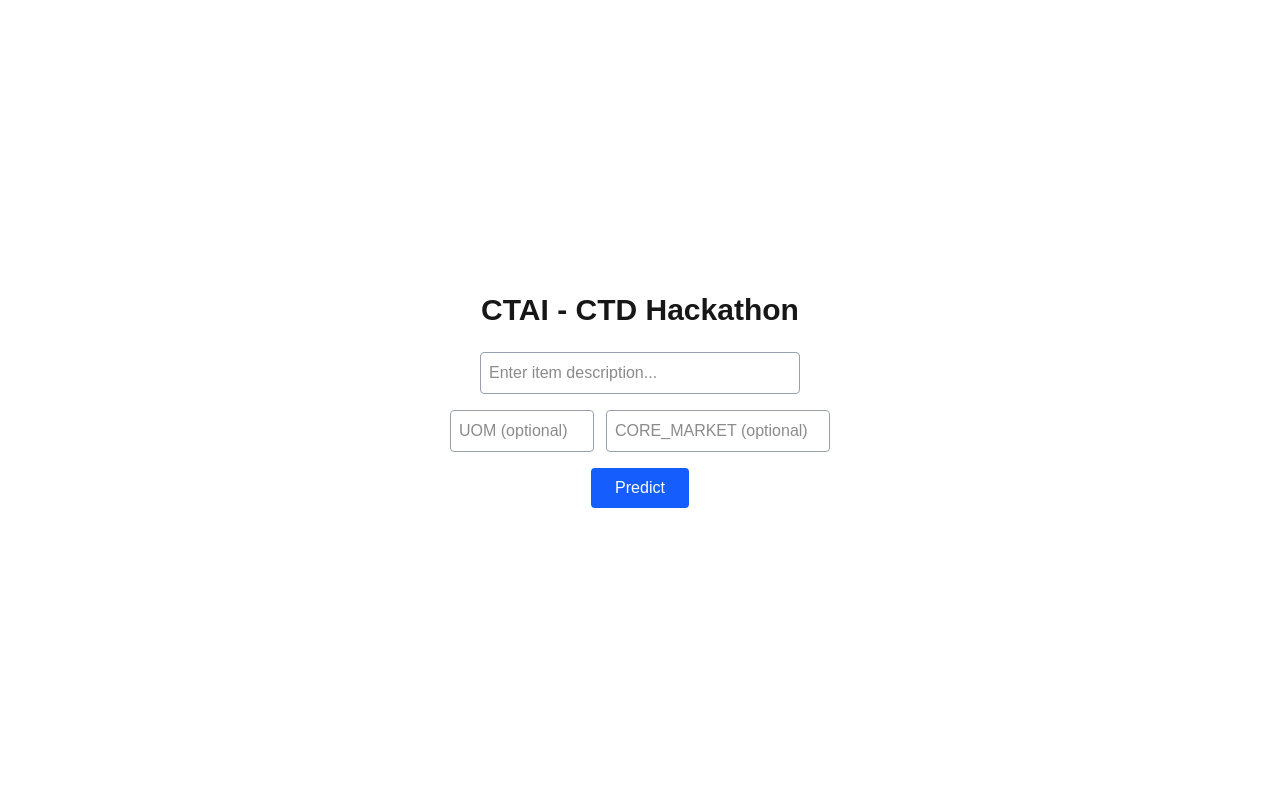
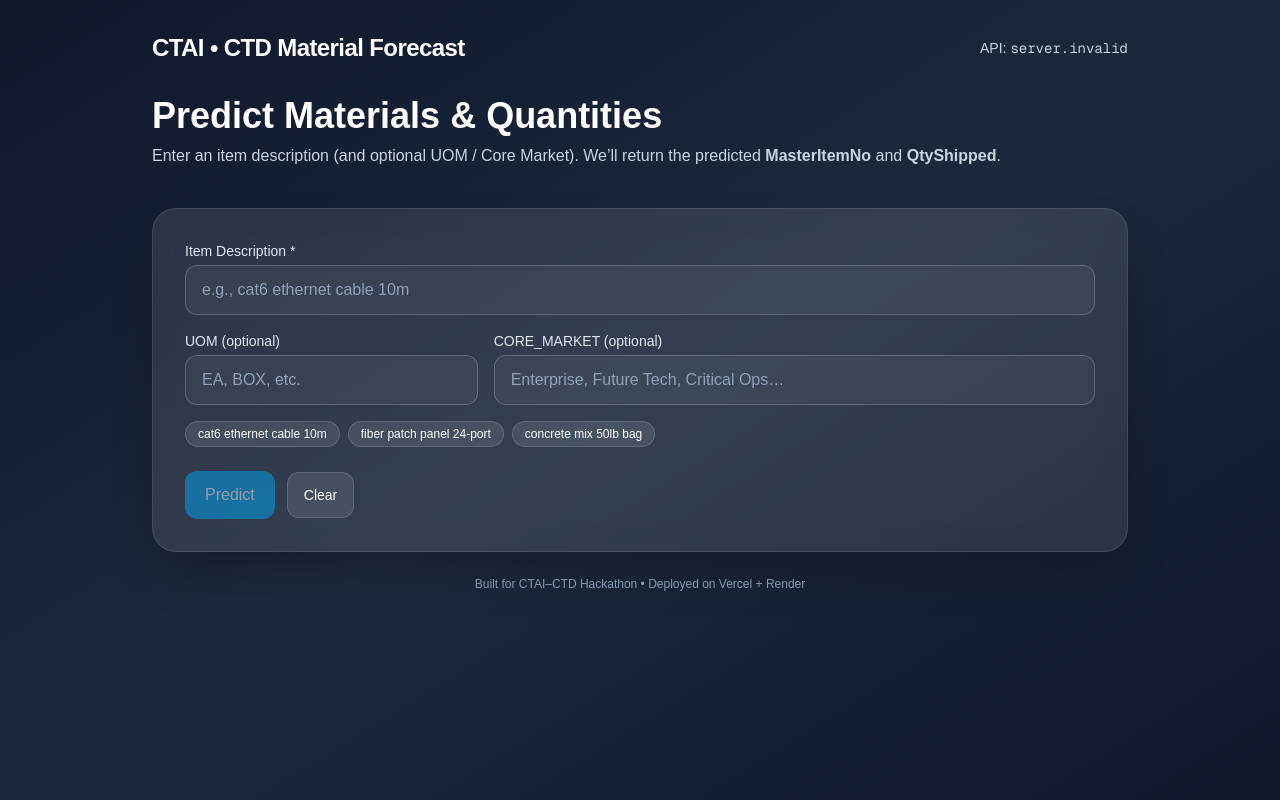
Before and after one commit to samiulabir201/CTAI-CTD-Hackathon_frontend, a Next.js app in the folder frontend/: page / in a window 1280 px wide. Built offline with nearby package versions, Linux system fonts and the light colour scheme; no server answers.

Commit message:
trying better fornt-end design

```diff
--- a/frontend/src/app/page.js
+++ b/frontend/src/app/page.js
@@ -1,12 +1,19 @@
 "use client";
-import { useState } from "react";
+import { useState, useMemo } from "react";
 
-// Base API URL: prefer env var, fallback to same-origin (useful locally)
+// Prefer env var, fall back to same-origin (good for local dev)
 const API_BASE =
   process.env.NEXT_PUBLIC_API_URL ||
   (typeof window !== "undefined" ? window.location.origin.replace(/\/$/, "") : "");
 
-console.log("API_BASE:", API_BASE);
+function Spinner() {
+  return (
+    <svg className="animate-spin h-5 w-5" viewBox="0 0 24 24" aria-hidden="true">
+      <circle className="opacity-25" cx="12" cy="12" r="10" stroke="currentColor" strokeWidth="4"/>
+      <path className="opacity-75" fill="currentColor" d="M4 12a8 8 0 018-8v4a4 4 0 00-4 4H4z"/>
+    </svg>
+  );
+}
 
 export default function Home() {
   const [desc, setDesc] = useState("");
@@ -14,9 +21,19 @@ export default function Home() {
   const [coreMarket, setCoreMarket] = useState("");
   const [result, setResult] = useState(null);
   const [loading, setLoading] = useState(false);
+  const [err, setErr] = useState("");
 
+  const canSubmit = useMemo(() => desc.trim().length > 0 && !loading, [desc, loading]);
+
+  const examples = [
+    { d: "cat6 ethernet cable 10m", u: "EA", c: "Enterprise" },
+    { d: "fiber patch panel 24-port", u: "EA", c: "Critical Ops" },
+    { d: "concrete mix 50lb bag", u: "EA", c: "Future Tech" },
+  ];
 
   const predict = async () => {
+    setErr("");
+    setResult(null);
     setLoading(true);
     try {
       const res = await fetch(`${API_BASE}/predict`, {
@@ -28,80 +45,164 @@ export default function Home() {
           core_market: coreMarket || null,
         }),
       });
-
       if (!res.ok) {
         const txt = await res.text();
-        throw new Error(`HTTP ${res.status} ${res.statusText}: ${txt}`);
+        throw new Error(`HTTP ${res.status}: ${txt}`);
       }
-
       const data = await res.json();
       setResult(data);
     } catch (e) {
-      setResult({ error: String(e) });
+      setErr(String(e?.message || e));
     } finally {
       setLoading(false);
     }
   };
 
+  const fillExample = (ex) => {
+    setDesc(ex.d); setUom(ex.u); setCoreMarket(ex.c);
+    setResult(null); setErr("");
+  };
+
   return (
-    <main className="flex flex-col items-center justify-center min-h-screen p-8 gap-4">
-      <h1 className="text-3xl font-bold mb-2">CTAI - CTD Hackathon</h1>
+    <main className="min-h-svh bg-gradient-to-br from-slate-900 via-slate-800 to-slate-900 text-white">
+      {/* Header */}
+      <header className="mx-auto max-w-5xl px-6 py-8 flex items-center justify-between">
+        <h1 className="text-xl sm:text-2xl font-semibold tracking-tight">
+          CTAI • CTD Material Forecast
+        </h1>
+        <span className="text-xs sm:text-sm text-slate-300">
+          API: <code className="font-mono">{API_BASE.replace(/^https?:\/\//, "")}</code>
+        </span>
+      </header>
 
+      {/* Hero */}
+      <section className="mx-auto max-w-5xl px-6 pb-4">
+        <div className="mb-6">
+          <h2 className="text-3xl sm:text-4xl font-bold">Predict Materials & Quantities</h2>
+          <p className="mt-2 text-slate-300">
+            Enter an item description (and optional UOM / Core Market). We’ll return the predicted
+            <span className="font-semibold"> MasterItemNo</span> and <span className="font-semibold">QtyShipped</span>.
+          </p>
+        </div>
+      </section>
+
+      {/* Card */}
+      <section className="mx-auto max-w-5xl px-6 pb-16">
+        <div className="rounded-3xl bg-white/10 backdrop-blur-md border border-white/10 shadow-2xl p-6 sm:p-8">
+          {/* Inputs */}
+          <div className="grid grid-cols-1 gap-4 sm:grid-cols-3">
+            <div className="sm:col-span-3">
+              <label className="block text-sm text-slate-200 mb-1">Item Description *</label>
               <input
-        className="border border-gray-400 rounded p-2 w-80"
+                className="w-full rounded-xl border border-white/20 bg-white/5 px-4 py-3 placeholder-slate-400 focus:outline-none focus:ring-2 focus:ring-sky-400"
                 type="text"
                 value={desc}
                 onChange={(e) => setDesc(e.target.value)}
-        placeholder="Enter item description..."
+                placeholder="e.g., cat6 ethernet cable 10m"
               />
+            </div>
 
-      <div className="flex gap-3">
+            <div>
+              <label className="block text-sm text-slate-200 mb-1">UOM (optional)</label>
               <input
-          className="border border-gray-400 rounded p-2 w-36"
+                className="w-full rounded-xl border border-white/20 bg-white/5 px-4 py-3 placeholder-slate-400 focus:outline-none focus:ring-2 focus:ring-sky-400"
                 type="text"
                 value={uom}
                 onChange={(e) => setUom(e.target.value)}
-          placeholder="UOM (optional)"
+                placeholder="EA, BOX, etc."
               />
+            </div>
+
+            <div className="sm:col-span-2">
+              <label className="block text-sm text-slate-200 mb-1">CORE_MARKET (optional)</label>
               <input
-          className="border border-gray-400 rounded p-2 w-56"
+                className="w-full rounded-xl border border-white/20 bg-white/5 px-4 py-3 placeholder-slate-400 focus:outline-none focus:ring-2 focus:ring-sky-400"
                 type="text"
                 value={coreMarket}
                 onChange={(e) => setCoreMarket(e.target.value)}
-          placeholder="CORE_MARKET (optional)"
+                placeholder="Enterprise, Future Tech, Critical Ops…"
               />
             </div>
+          </div>
+
+          {/* Examples */}
+          <div className="mt-4 flex flex-wrap gap-2">
+            {examples.map((ex, i) => (
+              <button
+                key={i}
+                onClick={() => fillExample(ex)}
+                className="text-xs bg-white/10 hover:bg-white/20 border border-white/15 rounded-full px-3 py-1 transition"
+                title="Fill example"
+              >
+                {ex.d}
+              </button>
+            ))}
+          </div>
+
+          {/* Actions */}
+          <div className="mt-6 flex items-center gap-3">
+            <button
+              onClick={predict}
+              disabled={!canSubmit}
+              className="inline-flex items-center gap-2 rounded-xl bg-sky-500 hover:bg-sky-600 disabled:opacity-50 px-5 py-3 font-medium transition focus:outline-none focus:ring-2 focus:ring-sky-400"
+            >
+              {loading ? <Spinner /> : null}
+              {loading ? "Predicting…" : "Predict"}
+            </button>
 
             <button
-        className="bg-blue-600 text-white px-6 py-2 rounded hover:bg-blue-700 disabled:opacity-60"
-        onClick={predict}
-        disabled={loading}
+              onClick={() => { setDesc(""); setUom(""); setCoreMarket(""); setResult(null); setErr(""); }}
+              className="rounded-xl bg-white/10 hover:bg-white/20 border border-white/15 px-4 py-3 text-sm transition"
             >
-        {loading ? "Predicting..." : "Predict"}
+              Clear
             </button>
+          </div>
 
-      {result && (
-        <div className="mt-4 p-4 border rounded bg-gray-50 w-[28rem]">
-          {"error" in result ? (
-            <p className="text-red-600">
-              <b>Error:</b> {result.error}
-            </p>
-          ) : (
-            <>
-              <p>
-                <b>MasterItemNo:</b> {result.MasterItemNo}
-              </p>
-              <p>
-                <b>QtyShipped:</b> {result.QtyShipped}
-              </p>
-              <p className="mt-2 text-sm text-gray-700">
-                <b>uom:</b> {result.uom ?? "—"} &nbsp;&nbsp;
-                <b>core_market:</b> {result.core_market ?? "—"}
-              </p>
-            </>
+          {/* Error */}
+          {err && (
+            <div className="mt-6 rounded-xl border border-red-500/30 bg-red-500/10 px-4 py-3 text-sm text-red-200">
+              <b>Error:</b> {err}
+            </div>
+          )}
+
+          {/* Result */}
+          {result && !err && (
+            <div className="mt-6 rounded-2xl border border-white/15 bg-white/5 p-5">
+              <div className="flex items-center justify-between">
+                <h3 className="text-lg font-semibold">Prediction</h3>
+                <span className="text-xs rounded-full bg-emerald-500/20 text-emerald-200 px-2 py-1 border border-emerald-400/30">
+                  Success
+                </span>
+              </div>
+              <div className="mt-3 grid gap-3 sm:grid-cols-2">
+                <div className="rounded-xl bg-white/5 p-3 border border-white/10">
+                  <div className="text-xs text-slate-300">MasterItemNo</div>
+                  <div className="text-xl font-semibold">{result.MasterItemNo}</div>
+                </div>
+                <div className="rounded-xl bg-white/5 p-3 border border-white/10">
+                  <div className="text-xs text-slate-300">QtyShipped</div>
+                  <div className="text-xl font-semibold">{result.QtyShipped}</div>
+                </div>
+              </div>
+              <div className="mt-3 text-sm text-slate-300">
+                <span className="mr-4">
+                  <span className="text-slate-400">uom:</span>{" "}
+                  {result.uom ?? "—"}
+                </span>
+                <span>
+                  <span className="text-slate-400">core_market:</span>{" "}
+                  {result.core_market ?? "—"}
+                </span>
+              </div>
+            </div>
           )}
         </div>
-      )}
+
+        {/* Footer */}
+        <p className="mt-6 text-center text-xs text-slate-400">
+          Built for CTAI–CTD Hackathon • Deployed on Vercel + Render
+        </p>
+      </section>
     </main>
   );
 }
```
Lines whose indentation alone changed are shown as unchanged.
